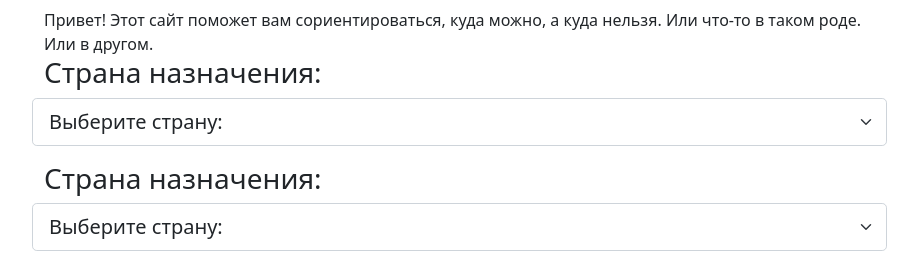
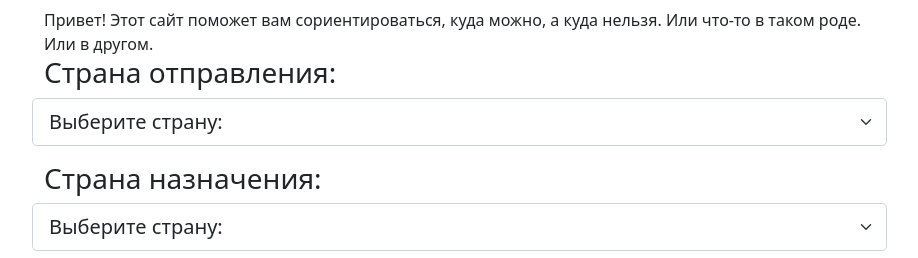
Before and after one commit to lananovikova10/where2go, a Flask app: template webapp/templates/index.html in a window 1280 px wide. Shown: the top 258 px of the page, without its empty margins (38-956 px from the left). Run offline with Flask 2, Linux system fonts and the light colour scheme; the template is opened without the code that fills it, so the values that code supplies are empty.

Commit message:
страна отправления

```diff
--- a/webapp/templates/index.html
+++ b/webapp/templates/index.html
@@ -20,7 +20,7 @@
             Привет! Этот сайт поможет вам сориентироваться, куда можно, а куда нельзя. Или что-то в таком роде. Или в другом.
             <div class="row">
               <div class="col-6 col-sm-6">
-                <h3>Страна назначения:</h3>
+                <h3>Страна отправления:</h3>
               </div>
 
               <select class="form-select form-select-lg mb-3" aria-label=".form-select-lg example">
```
